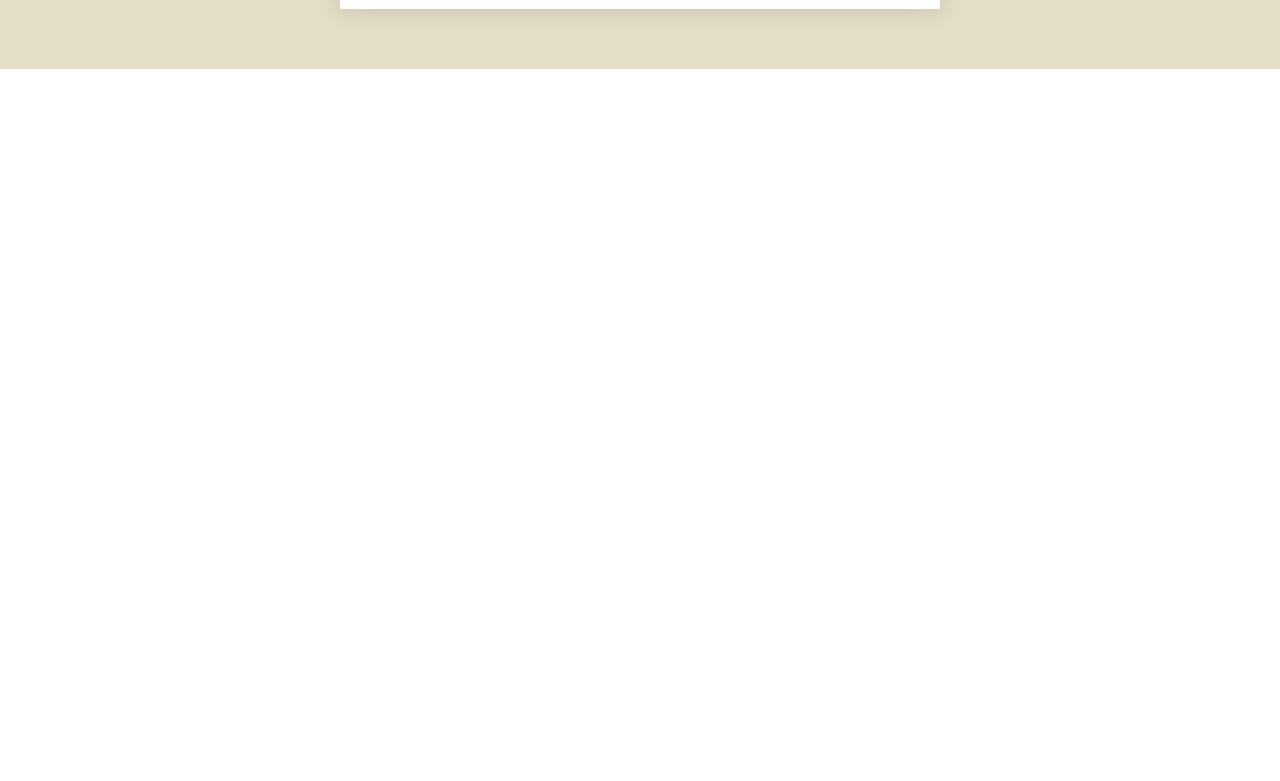
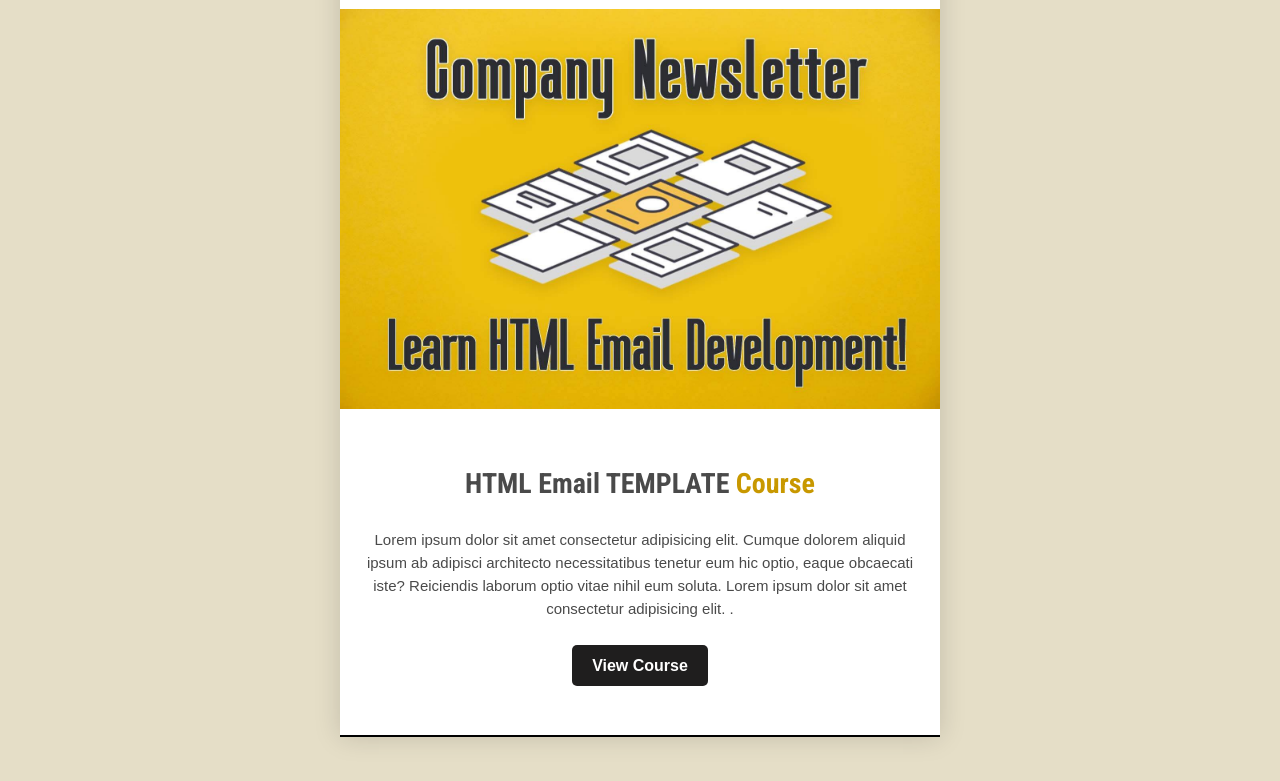
Before and after one commit to Hamid-Iqball/email_templates, a plain HTML site: page SailChamp/Sail Chimp HTML Email Starter/index.html in a window 1280 px wide. Shown: the part 87-868 px from the top of the page. Before the commit the page ends 800 px from the top, so only its background shows below. Drawn offline with Linux system fonts and the light colour scheme.

Commit message:
added the banner and the text

```diff
--- a/SailChamp/Sail Chimp HTML Email Starter/index.html
+++ b/SailChamp/Sail Chimp HTML Email Starter/index.html
@@ -35,7 +35,9 @@
 		font-family: sans-serif;
 		color: #4a4a4a;
 		box-shadow: 0 0 25px rgba(0,0,0,0.15);
+		text-align: center;
 	 }
+
 	 .two-columns{
 		font-size: 0;
 		text-align: center;
@@ -47,7 +49,6 @@
 		vertical-align: top;
 	 }
 	.social-media{
-
 		padding: 12px 0 12px 62px;
 	}
 
@@ -55,6 +56,21 @@
 		width: 38px;
 	}
 
+
+	 h3{
+		font-family: "Roboto Condensed" , sans-serif;
+		font-size:28px ;
+	 }
+
+	 .button{
+		padding: 12px 20px;
+		color: #fff;
+		background-color: #1f1e1e;
+		text-decoration: none;
+		border-radius: 5px;
+		font-weight: bold;
+
+	 }
 </style>
 </head>
 <body>
@@ -103,13 +119,64 @@
 				</td>
 			</tr>
 <!-- BANNER IMAGE -->
+	<tr>
+		<td>
+			<a href="#"><img src="./img/banner.jpg" alt="banner" width="600" style="max-width: 100%;"></a>
+		</td>
+	</tr>
 
 <!-- TITLE, TEXT & BUTTON -->
+			<tr>
+				<td style = " padding:20px 15px  50px;">
+					<table width="100%">
+						<tr>
+							<td style="padding: 10px 5px;"> <h3 >HTML Email TEMPLATE <span style="color: #c89800;">
+								Course
+							</span></h3>
+						<p style="line-height: 23px; font-size: 15px; padding: 0 0 22px;">
+							Lorem ipsum dolor sit amet consectetur adipisicing elit. Cumque dolorem aliquid ipsum ab adipisci architecto necessitatibus tenetur eum hic optio, eaque obcaecati iste? Reiciendis laborum optio vitae nihil eum soluta. Lorem ipsum dolor sit amet consectetur adipisicing elit. .
+						</p>
 
+						<a href="" class="button">View Course</a>
+					    	</td>
+					</tr>
+
+					</table>
+				</td>
+			</tr>
 <!-- BORDER -->
+			<tr>
+				<td height="2" style="background-color: black;"></td>
+			</tr>
+<!-- THREE COLUMN SECTION -->
+			<tr>
+				<td>
+					<table width="100%">
+						<tr>
+							<td class="three-columns">
+								<!-- 1 -->
+								<table class="column">
+									<tr><td>
 
-<!-- THREE COLUMN SECTION -->
+									</td></tr>
+								</table>
+								<!-- 2 -->
+								<table class="column">
+									<tr><td>
 
+									</td></tr>
+								</table>
+								<!-- 3 -->
+								<table class="column">
+									<tr><td>
+
+									</td></tr>
+								</table>
+							</td>
+						</tr>
+					</table>
+				</td>
+			</tr>
 <!-- BORDER -->
 
 <!-- TWO COLUMN SECTION -->
```
